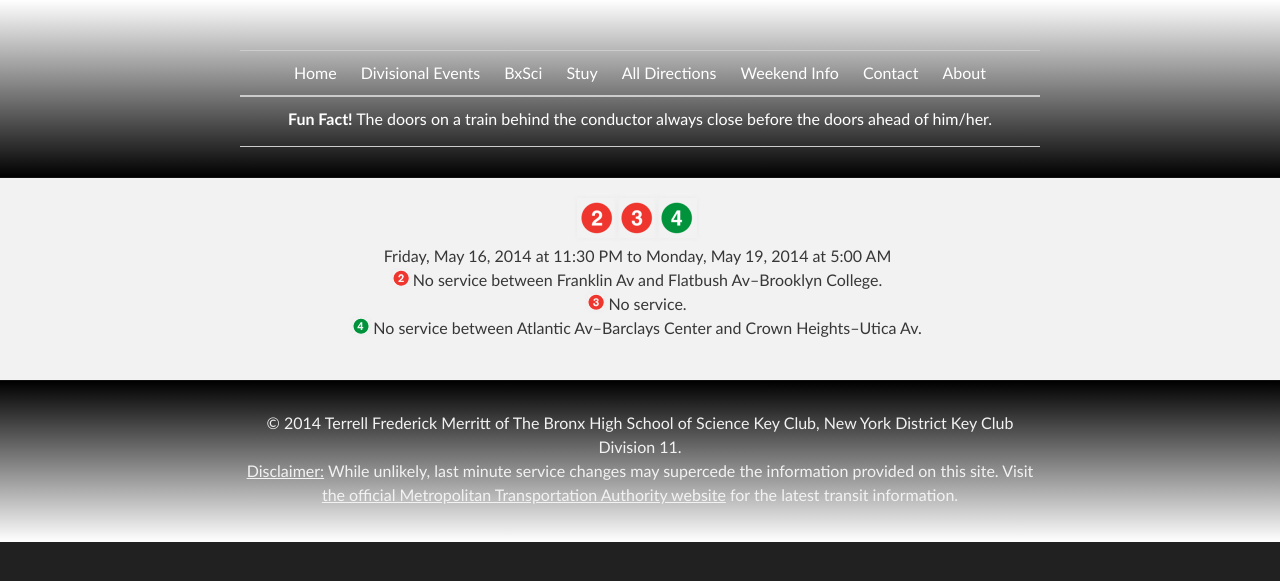
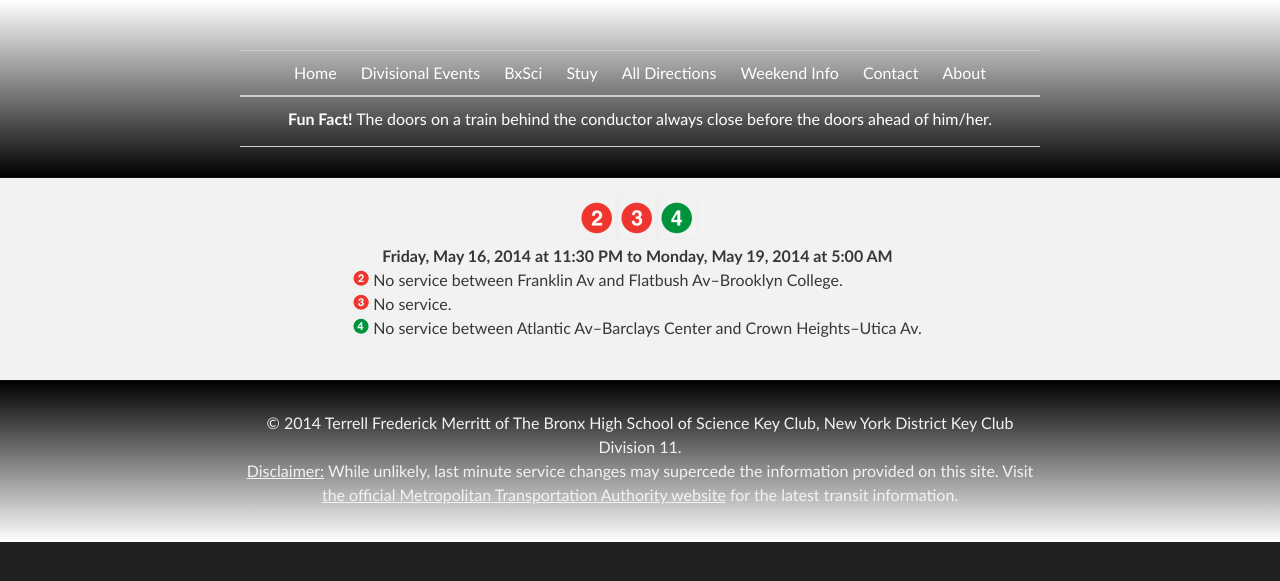
Before and after one commit to d11directions/d11directions.github.io, a Jekyll site: the page built from changes/20140517/Eastern_Pkwy.html, in a window 1280 px wide. Shown: the top 581 px of the page. Built offline with Jekyll 4.4.1, drawn with Linux system fonts in a browser that asks for light colours.

Commit message:
Service Change layout: aesthetic changes

```diff
--- a/_layouts/servicechange.html
+++ b/_layouts/servicechange.html
@@ -12,10 +12,10 @@ title: Service Change
                 <td>{{ page.lines-affected }}</td>
             </tr>
             <tr>
-                <td>{{ page.weekend }}</td>
+                <td><strong>{{ page.weekend }}</strong></td>
             </tr>
             <tr>
-                <td>{{ page.change-brief }}</td>
+                <td style="text-align: left;">{{ page.change-brief }}</td>
             </tr>
         </tbody>
     </table>
```
